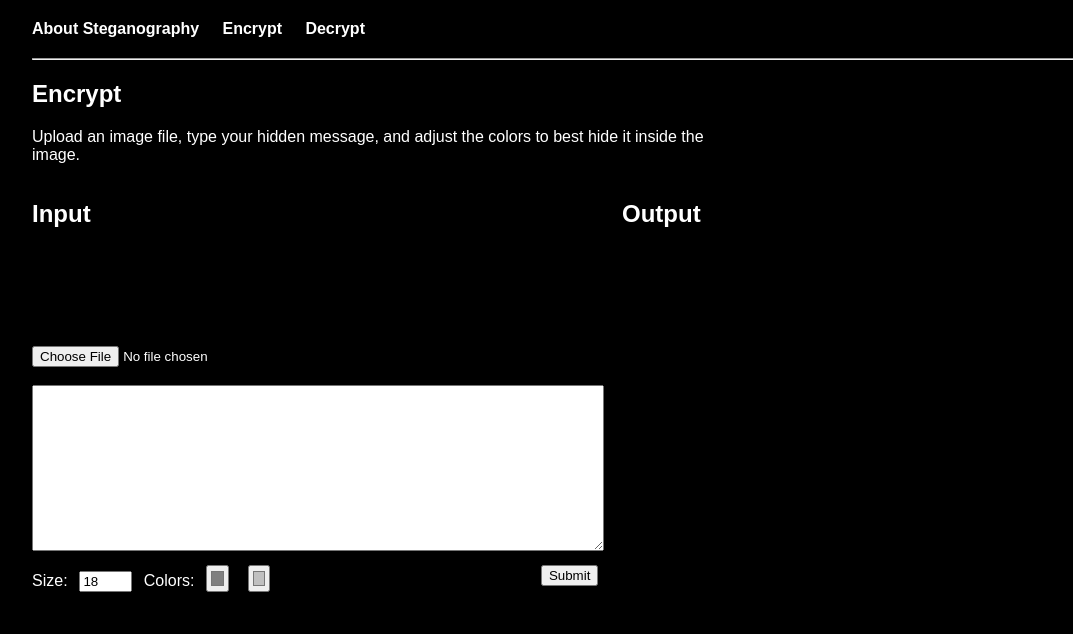
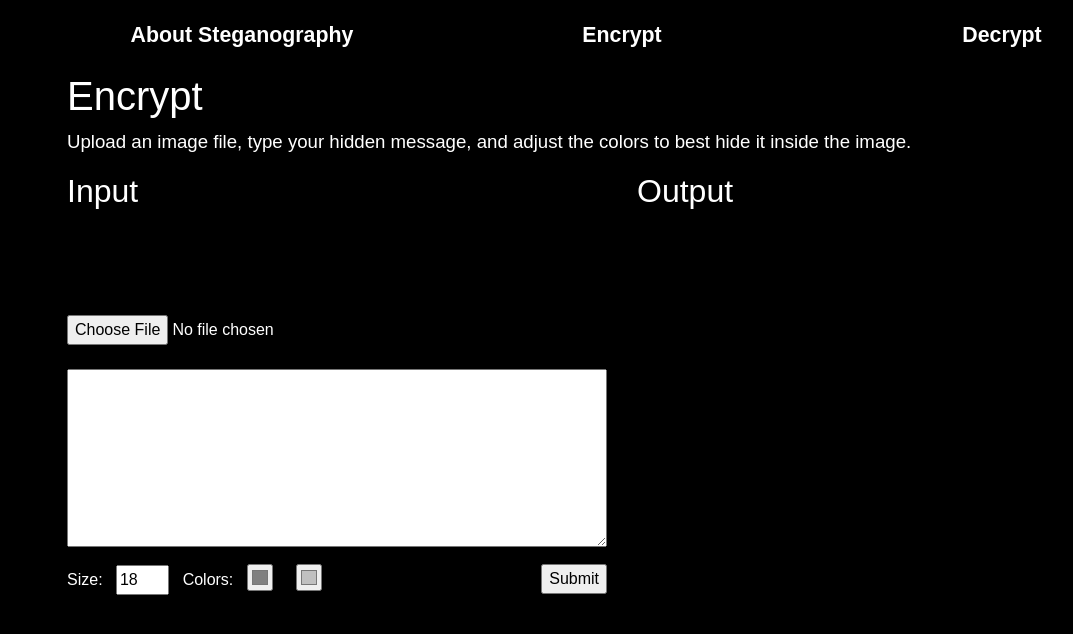
Before and after one commit to EricBanker12/EricBanker12.github.io, a plain HTML site: page encrypt.html in a window 1280 px wide. Shown: the whole page, without its empty margins (18-1091 px from the left). Drawn offline with nearby package versions, Linux system fonts and the light colour scheme.

Commit message:
add bootstrap + encrypt performance

```diff
--- a/encrypt.html
+++ b/encrypt.html
@@ -2,25 +2,27 @@
 <html>
     <head>
         <meta charset="UTF-8">
-        <meta name="viewport" content="width=device-width, initial-scale=1.0">
+        <meta name="viewport" content="width=device-width, initial-scale=1, shrink-to-fit=no">
         <title>Steganography Example Site</title>
+        <link rel="stylesheet" href="https://stackpath.bootstrapcdn.com/bootstrap/4.3.1/css/bootstrap.min.css" integrity="sha384-ggOyR0iXCbMQv3Xipma34MD+dH/1fQ784/j6cY/iJTQUOhcWr7x9JvoRxT2MZw1T" crossorigin="anonymous">
         <link rel="stylesheet" href="stylesheet.css">
+        <script src="https://code.jquery.com/jquery-3.3.1.slim.min.js" integrity="sha384-q8i/X+965DzO0rT7abK41JStQIAqVgRVzpbzo5smXKp4YfRvH+8abtTE1Pi6jizo" crossorigin="anonymous"></script>
+        <script src="https://cdnjs.cloudflare.com/ajax/libs/popper.js/1.14.7/umd/popper.min.js" integrity="sha384-UO2eT0CpHqdSJQ6hJty5KVphtPhzWj9WO1clHTMGa3JDZwrnQq4sF86dIHNDz0W1" crossorigin="anonymous"></script>
+        <script src="https://stackpath.bootstrapcdn.com/bootstrap/4.3.1/js/bootstrap.min.js" integrity="sha384-JjSmVgyd0p3pXB1rRibZUAYoIIy6OrQ6VrjIEaFf/nJGzIxFDsf4x0xIM+B07jRM" crossorigin="anonymous"></script>
         <script src="javascript.js"></script>
     </head>
-    <body>
-        <nav>
-            <a href="index.html">About Steganography</a>
-            &nbsp;
-            <a href="encrypt.html">Encrypt</a>
-            &nbsp;
-            <a href="decrypt.html">Decrypt</a>
+    <body class="container">
+        <nav class="row">
+            <a href="index.html" class="col-sm-4">About Steganography</a>
+            <a href="encrypt.html" class="col-sm-4">Encrypt</a>
+            <a href="decrypt.html" class="col-sm-4">Decrypt</a>
         </nav>
-        <hr>
-        <article>
+        <article class="row,col-12">
             <h1>Encrypt</h1>
             <p>Upload an image file, type your hidden message, and adjust the colors to best hide it inside the image.</p>
         </article>
-        <section>
+        <div class="row">
+            <section class="col-lg-6">
                 <h2>Input</h2>
                 <canvas id="input_canvas" height="100px" width="600px">HTML5 not supported.</canvas><br>
                 <input id="cover_img" type="file" accept="image/*" onchange="input_image()"><br>
@@ -29,13 +31,14 @@
                 Size: <input id="input_size" type="number" value="18" oninput="text_to_image()">
                 Colors: <input id="input_fcolor" type="color" value="#808080" onchange="text_to_image()">
                 <input id="input_bcolor" type="color" value="#c0c0c0" onchange="text_to_image()">
-            <input type="submit" style="float: right;" onclick="encrypt()">
+                <input type="submit" style="float: right;" onclick="text_to_image()">
             </section>
-        <section>
+            <section class="col-lg-6">
                 <h2>Output</h2>
                 <canvas id="output_canvas" height="100px" width="600px">HTML5 not supported.</canvas><br>
                 <a id="download" href="" download="download">Download</a><br>
                 <canvas id="text_canvas" height="100px" width="600px">HTML5 not supported.</canvas><br>
             </section>
+        </div>
     </body>
 </html>
--- a/javascript.js
+++ b/javascript.js
@@ -1,6 +1,4 @@
-//let input_canvas = document.getElementById("input_canvas")
-//let text_canvas = document.getElementById("text_canvas")
-//let output_canvas = document.getElementById("output_canvas")
+let timeout
 
 function input_image() {
     let cover_img = document.getElementById("cover_img")
@@ -51,10 +49,13 @@ function text_to_image() {
         // to do: wordwrap
         counter += 1
     }
-    encrypt()
+    // limit performance hit from encrypt func
+    clearTimeout(timeout)
+    timeout = setTimeout(encrypt, 500, true)
 }
 
-function encrypt() {
+function encrypt(isTime=false) {
+    if (isTime) {
         let input_canvas = document.getElementById("input_canvas"),
             in_context = input_canvas.getContext("2d", {alpha: false})
         let text_canvas = document.getElementById("text_canvas"),
@@ -73,6 +74,7 @@ function encrypt() {
         download.href = output_canvas.toDataURL('image/png')
         download.style = "display: block;"
     }
+}
 
 function decrypt() {
     let input_canvas = document.getElementById("input_canvas"),
--- a/stylesheet.css
+++ b/stylesheet.css
@@ -1,38 +1,31 @@
 body {
     font-family: Arial, Helvetica, sans-serif;
-    margin-left: 50px;
-    margin-right: 50px;
     background-color: black;
     color: white;
-    min-width: 360px;
 }
 
-nav {
-    margin-top: 20px;
-    margin-bottom: 20px;
+p {
+    font-size: 14pt;
 }
 
 nav a {
-    margin-left: -10px;
-    padding-left: 10px;
-    padding-right: 10px;
     padding-top: 20px;
     padding-bottom: 20px;
     text-decoration: none;
+    text-align: center;
     font-weight: bold;
+    font-size: 16pt;
     color: white;
 }
 
 nav a:hover {
+    color: white;
     background-color: gray;
+    text-decoration: none;
 }
 
 a {
     color: skyblue;
-}
-
-p {
-    max-width: 80ch;
 }
 
 textarea {
@@ -44,14 +37,6 @@ textarea {
 
 canvas {
     max-width: 100%;
-}
-
-@media (min-width: 768px) {
-    section {
-        width: 48%;
-        float: left;
-        margin-right: 2%;
-    }
 }
 
 #input_size {
```
Also changed, not shown: decrypt.html (+15 -12 lines), index.html (+11 -10 lines). Lines whose indentation alone changed are shown as unchanged.
